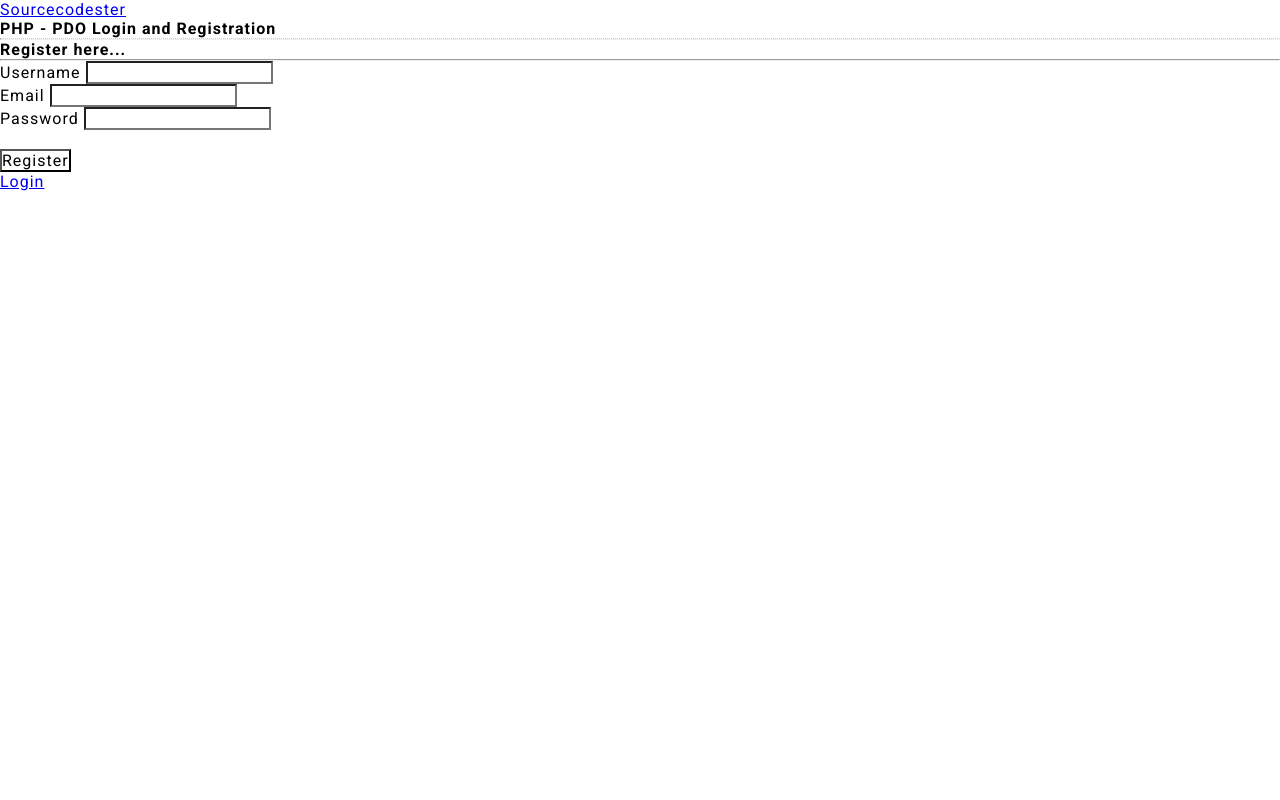
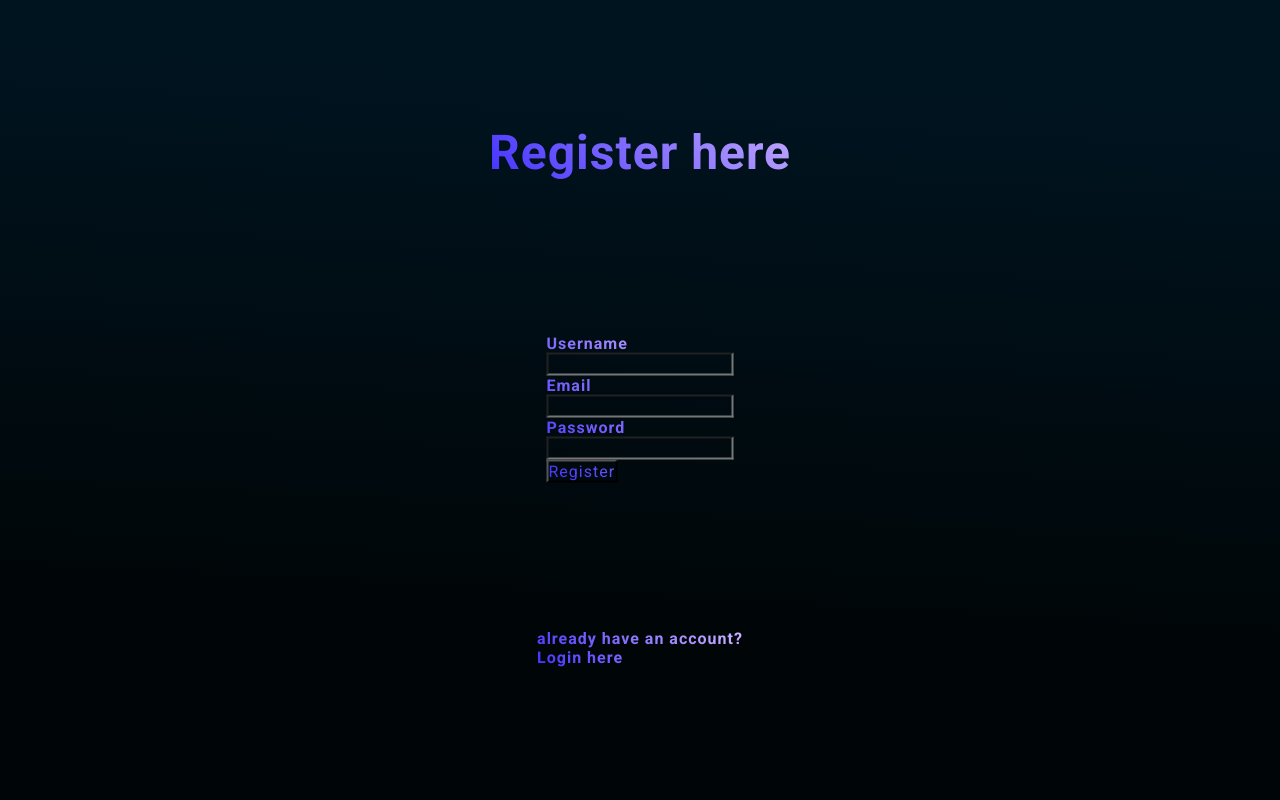
Before and after one commit to KieferPln/Webtech, a PHP site: page /login/registration.php in a window 1280 px wide. Run offline with PHP 8.4, Linux system fonts and the light colour scheme; some web fonts are replaced.

Commit message:
registration page gefixed

```diff
--- a/login/registration.php
+++ b/login/registration.php
@@ -5,37 +5,36 @@
 		<meta charset="UTF-8" name="viewport" content="width=device-width, initial-scale=1"/>
 	</head>
 <body>
-	<nav class="navbar navbar-default">
-		<div class="container-fluid">
-			<a class="navbar-brand" href="https://sourcecodester.com">Sourcecodester</a>
-		</div>
-	</nav>
-	<div class="col-md-3"></div>
-	<div class="col-md-6 well">
-		<h3 class="text-primary">PHP - PDO Login and Registration</h3>
-		<hr style="border-top:1px dotted #ccc;"/>
-		<div class="col-md-2"></div>
+	<div class="header">
 		<div class="col-md-8">
 			<form action="register_query.php" method="POST">
-				<h4 class="text-success">Register here...</h4>
-				<hr style="border-top:1px groovy #000;">
-				<div class="form-group">
+				<div class="text_header">
+					<h4>Register here</h4>
+				</div>
+				<div class="text_login">
 					<label>Username</label>
+					<br/>
 					<input type="text" class="form-control" name="username" />
-				</div>
-				<div class="form-group">
+				<!-- </div>
+				<div class="form-group"> -->
+				<br/>
 					<label>Email</label>
+					<br/>
 					<input type="email" class="form-control" name="email" />
-				</div>
-				<div class="form-group">
+				<!-- </div> -->
+				<br/>
+				<!-- <div class="form-group"> -->
 					<label>Password</label>
+					<br/>
 					<input type="password" class="form-control" name="password" />
-				</div>
-				<br />
-				<div class="form-group">
+				<!-- </div> -->
+				<br/>
+				<!-- <div class="form-group"> -->
 					<button class="btn btn-primary form-control" name="register">Register</button>
 				</div>
-				<a href="index.php">Login</a>
+				<div class="login_button">
+				<p>already have an account?<p> <a href="index.php">Login here</a>
+				</div>
 			</form>
 		</div>
 	</div>
```
